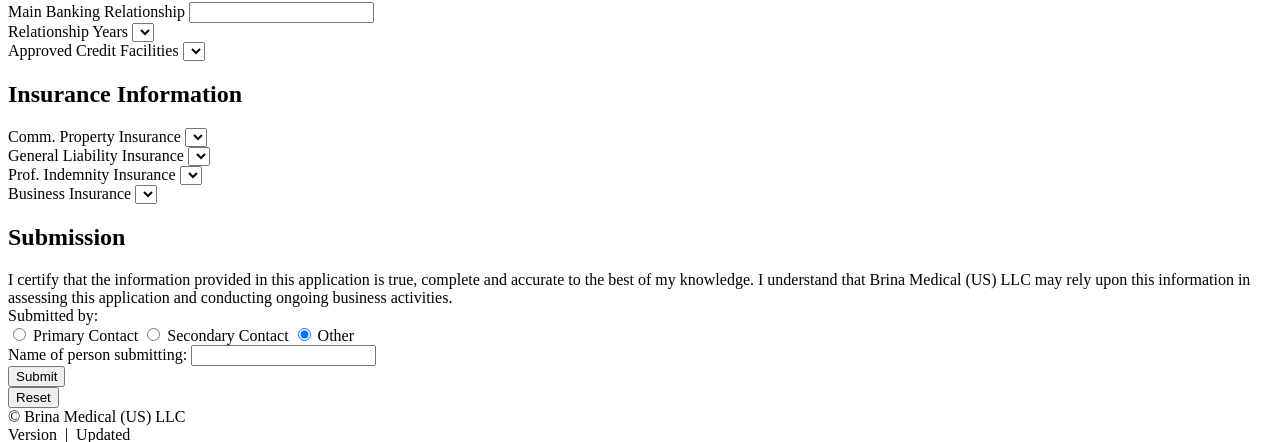
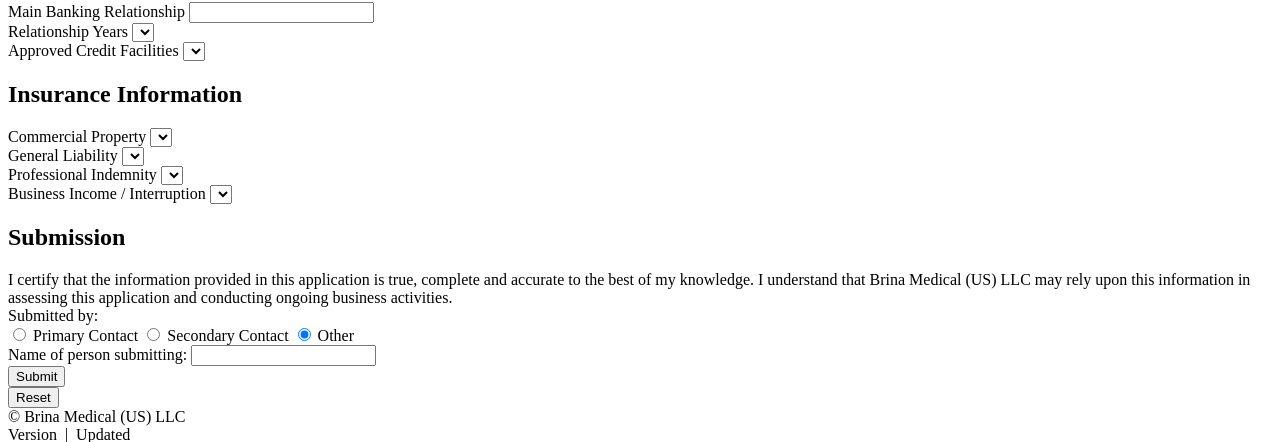
Before and after one commit to bpearson1970/brinabiopayg-api, a FastAPI app: template templates/includes/sections.html in a window 1280 px wide; the page is wider, and only the part inside the window is pictured. Shown: the part 832-1274 px from the top of that part. Run offline with FastAPI, Linux system fonts and the light colour scheme; the template is opened without the code that fills it, so the values that code supplies are empty; parts of the project's set-up code (start-up, migrations or seed data) failed here and were passed over.

Commit message:
Update insurance_info.html

```diff
--- a/templates/includes/insurance_info.html
+++ b/templates/includes/insurance_info.html
@@ -3,19 +3,19 @@
 <div class="four_column-row">
 
     <div class="four_column-group">
-        <label for="indemnity_insurance">
-            Comm. Property Insurance
+        <label for="property_insurance">
+            Commercial Property
         </label>
         <select
-            id="indemnity_insurance"
-            name="x_indemnity_insurance"
+            id="property_insurance"
+            name="x_property_insurance"
             required>
         </select>
     </div>
 
     <div class="four_column-group">
         <label for="liability_insurance">
-            General Liability Insurance
+            General Liability
         </label>
         <select
             id="liability_insurance"
@@ -26,7 +26,7 @@
 
     <div class="four_column-group">
         <label for="indemnity_insurance">
-            Prof. Indemnity Insurance</small>
+            Professional Indemnity</small>
         </label>
         <select
             id="indemnity_insurance"
@@ -37,7 +37,7 @@
 
     <div class="four_column-group">
         <label for="business_insurance">
-            Business Insurance
+            Business Income / Interruption
         </label>
         <select
             id="business_insurance"
```
